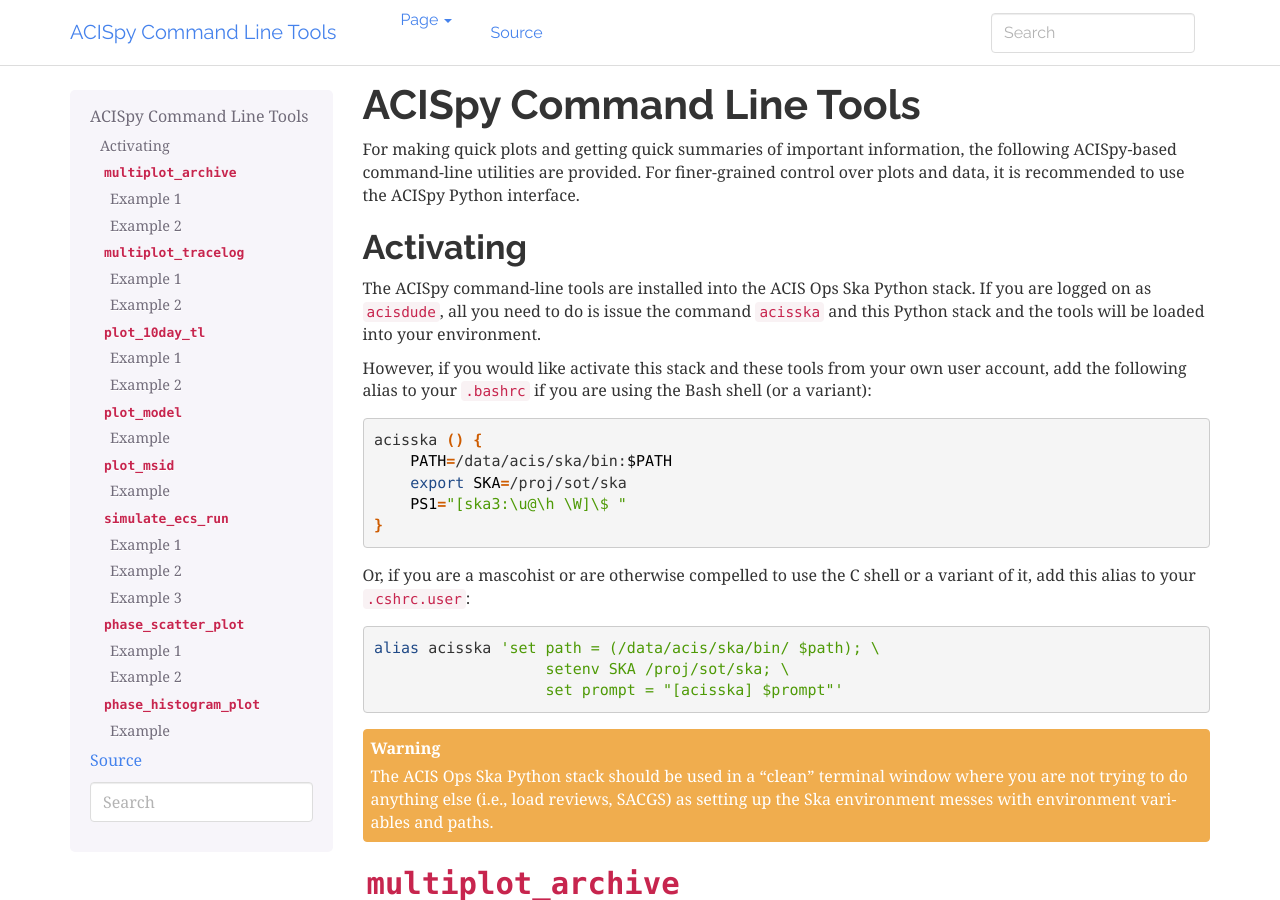
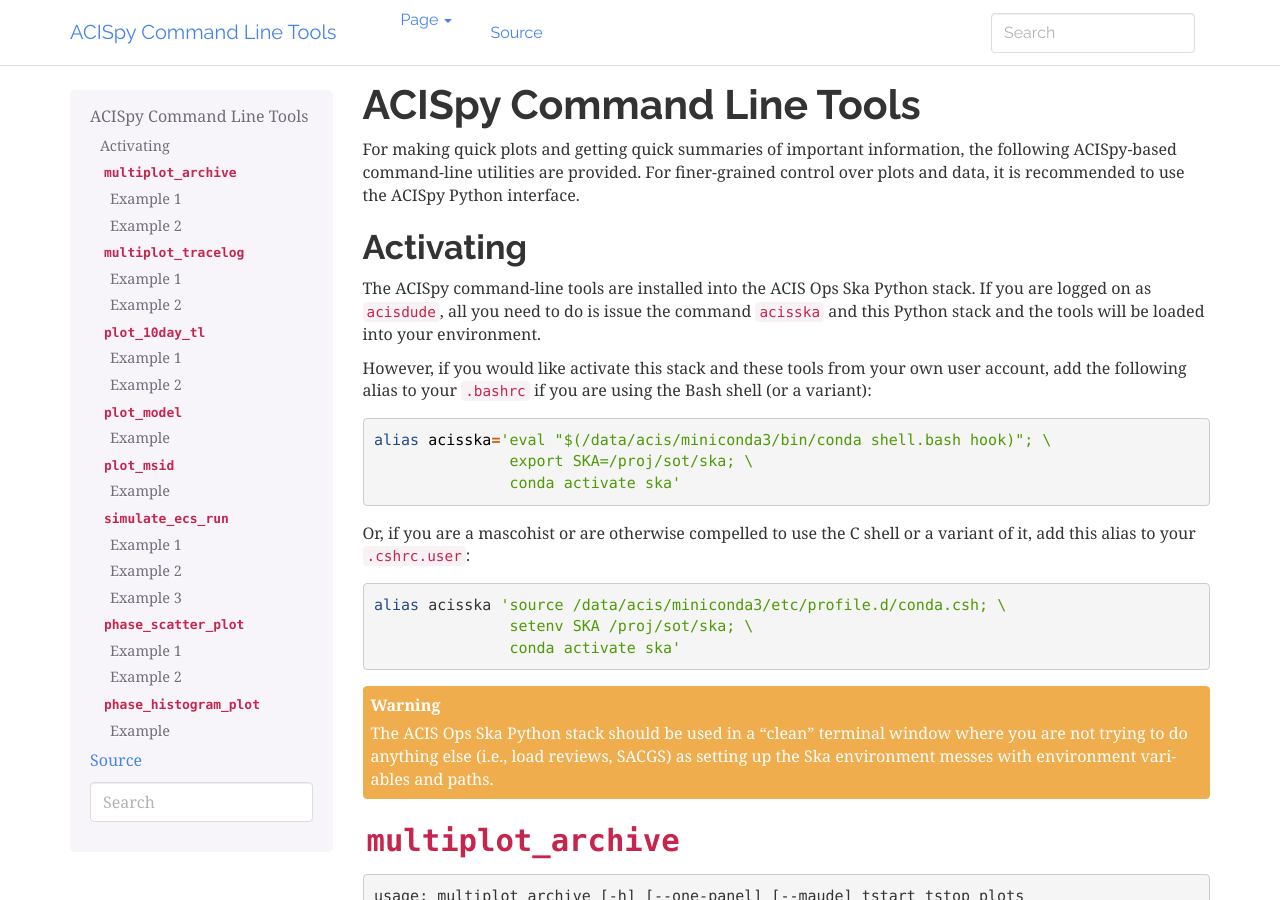
Before and after one commit to acisops/acispy_cmd, a Sphinx documentation site: the page built from doc/source/index.rst, in a window 1280 px wide and 900 px high. Built offline with Sphinx 7.4.7, drawn with Linux system fonts in a browser that asks for light colours.

Commit message:
Updates to this page

```diff
--- a/doc/source/index.rst
+++ b/doc/source/index.rst
@@ -24,21 +24,18 @@ shell (or a variant):
 
 .. code-block:: bash
 
-    acisska () {
-        PATH=/data/acis/ska/bin:$PATH
-        export SKA=/proj/sot/ska
-        PS1="[ska3:\u@\h \W]\$ "
-    }
+    alias acisska='eval "$(/data/acis/miniconda3/bin/conda shell.bash hook)"; \
+                   export SKA=/proj/sot/ska; \
+                   conda activate ska'
 
 Or, if you are a mascohist or are otherwise compelled to use the C shell or a
 variant of it, add this alias to your ``.cshrc.user``:
 
 .. code-block:: bash
 
-    alias acisska 'set path = (/data/acis/ska/bin/ $path); \
-	               setenv SKA /proj/sot/ska; \
-	               set prompt = "[acisska] $prompt"'
-
+    alias acisska 'source /data/acis/miniconda3/etc/profile.d/conda.csh; \
+                   setenv SKA /proj/sot/ska; \
+                   conda activate ska'
 .. warning::
 
     The ACIS Ops Ska Python stack should be used in a "clean" terminal window
```
